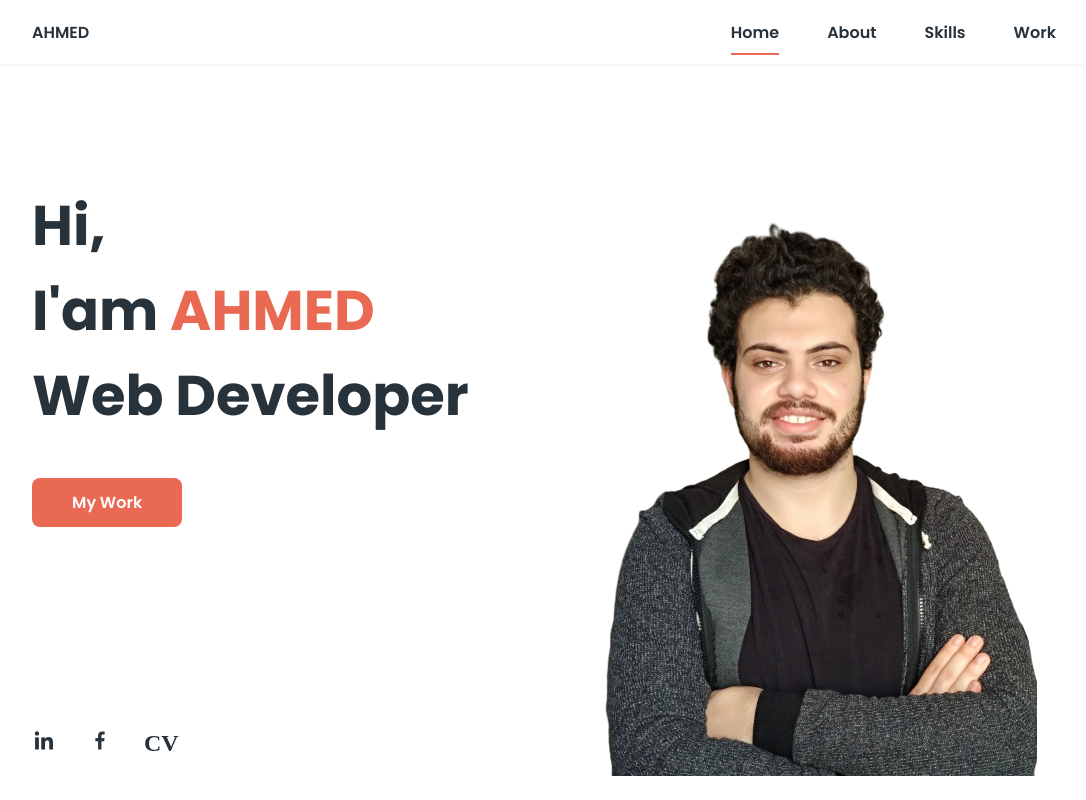
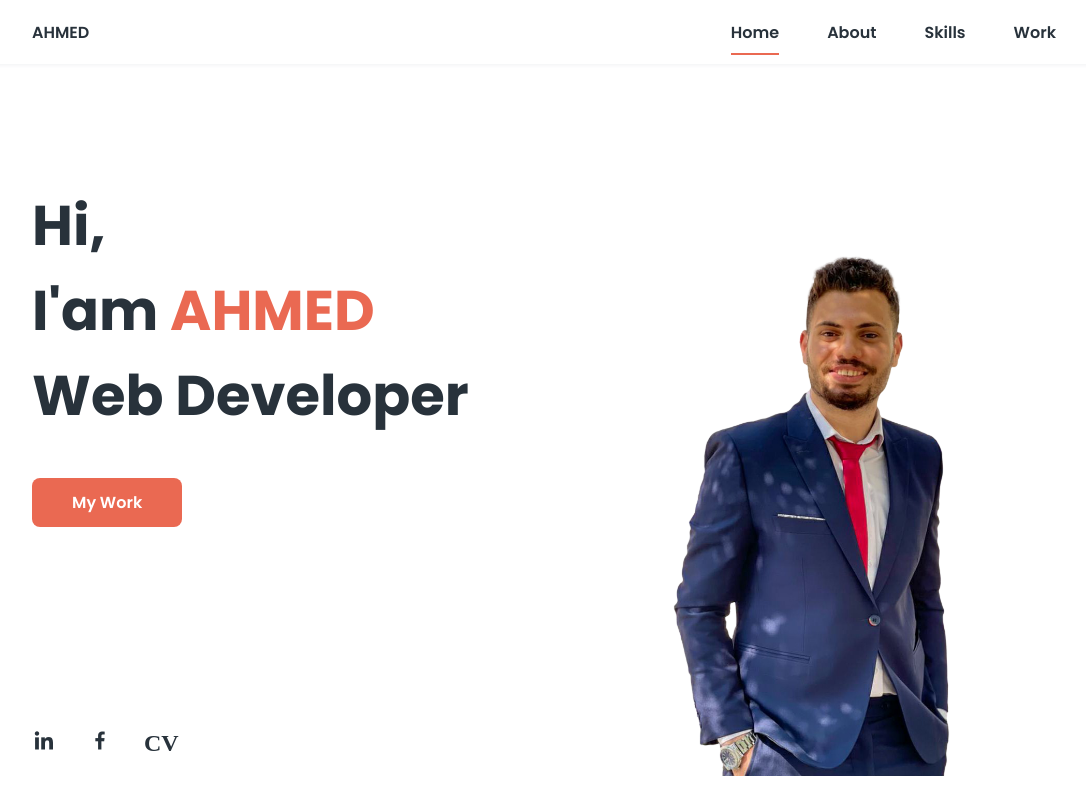
Before and after one commit to Ahmed199960/my-portfolio, a plain HTML site: page index.html in a window 1280 px wide. Shown: the top 800 px of the page, without its empty margins (96-1182 px from the left). Drawn offline with nearby package versions, Linux system fonts and the light colour scheme.

Commit message:
update image

```diff
--- a/index.html
+++ b/index.html
@@ -52,7 +52,7 @@
                 </div>
 
                 <div class="home__img">
-                    <img src="assets/img/IMG_٢٠٢١٠٣١٥_١٤٣٣٤٠_2.png" alt="">
+                    <img src="assets/img/WhatsApp Image 2021-07-12 at 1.26.57 AM.png" alt="">
                 </div>
             </section>
 
```
Also changed, not shown: assets/img/WhatsApp Image 2021-07-12 at 1.26.57 AM.png (added), assets/img/WhatsApp Image 2021-07-12 at 1.26.58 AM.png (added).
